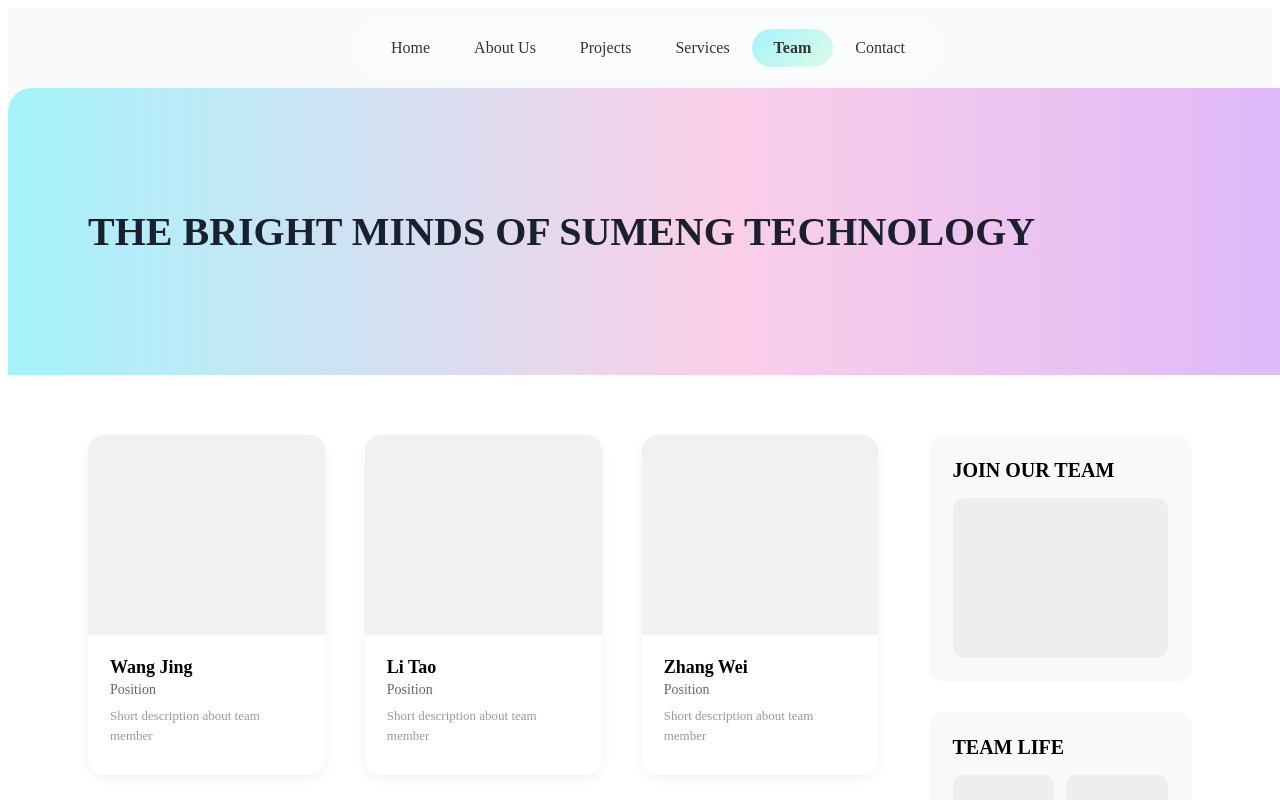
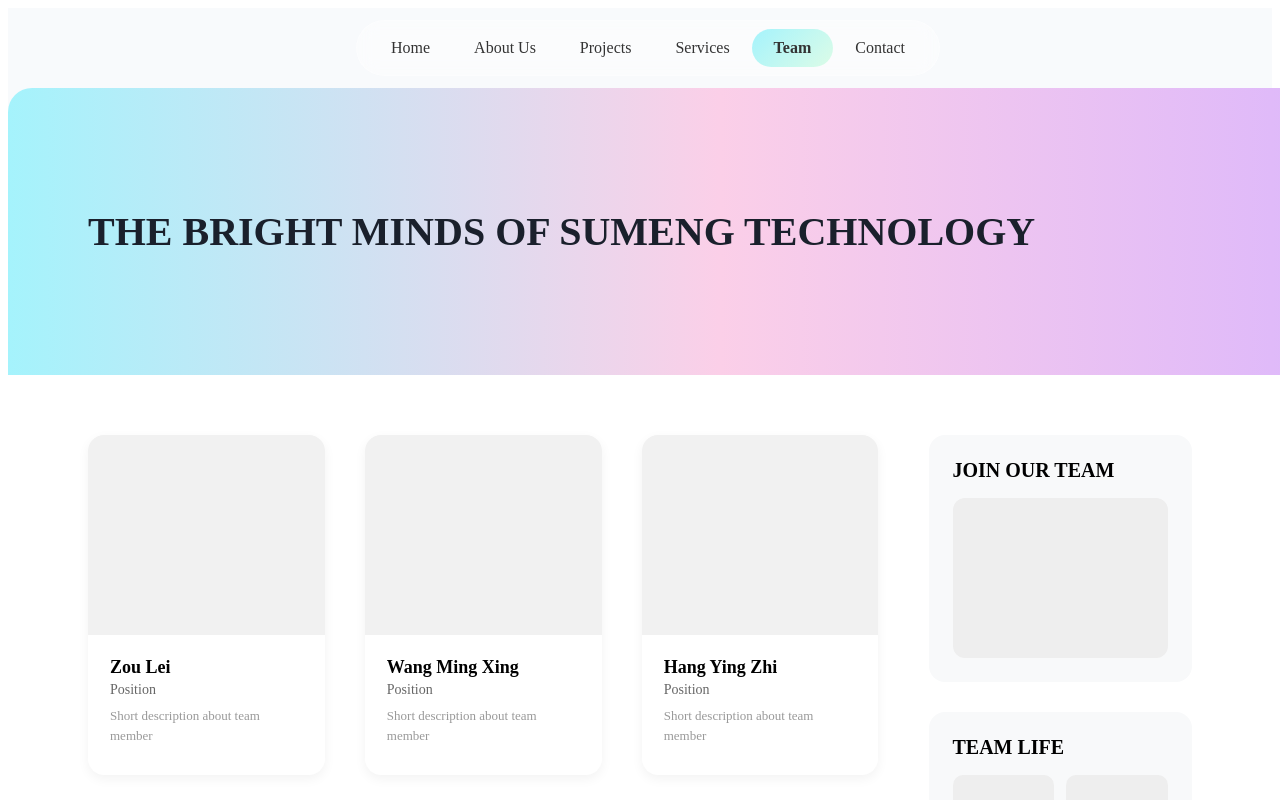
Before and after one commit to hyz2061/Company-Profile, a Vue app: page /team in a window 1280 px wide. Shown: the top 800 px of the page. Built offline with nearby package versions, Linux system fonts and the light colour scheme.

Commit message:
fix:团队介绍页面

```diff
--- a/src/views/TeamPage.vue
+++ b/src/views/TeamPage.vue
@@ -1,6 +1,6 @@
 <template>
   <div class="team-page">
-    <!-- 顶部标题渐变区（已删除空白框） -->
+    <!-- 顶部标题区 -->
     <section class="team-hero">
       <div class="hero-content">
         <h1>THE BRIGHT MINDS OF SUMENG TECHNOLOGY</h1>
@@ -16,7 +16,7 @@
           <div class="member-card">
             <div class="avatar"></div>
             <div class="info">
-              <h3>Wang Jing</h3>
+              <h3>Zou Lei</h3>
               <p>Position</p>
               <p class="desc">Short description about team member</p>
             </div>
@@ -24,7 +24,7 @@
           <div class="member-card">
             <div class="avatar"></div>
             <div class="info">
-              <h3>Li Tao</h3>
+              <h3>Wang Ming Xing</h3>
               <p>Position</p>
               <p class="desc">Short description about team member</p>
             </div>
@@ -32,7 +32,7 @@
           <div class="member-card">
             <div class="avatar"></div>
             <div class="info">
-              <h3>Zhang Wei</h3>
+              <h3>Hang Ying Zhi</h3>
               <p>Position</p>
               <p class="desc">Short description about team member</p>
             </div>
@@ -63,7 +63,7 @@
           </div>
         </section>
 
-        <!-- 右侧：边栏（你要加回来的部分） -->
+        <!-- 右侧：边栏 -->
         <aside class="team-sidebar">
           <div class="sidebar-block">
             <h2>JOIN OUR TEAM</h2>
@@ -96,7 +96,7 @@
   flex-direction: column;
 }
 
-/* 顶部渐变标题区 */
+/* 顶部标题区 */
 .team-hero {
   width: 100%;
   padding: 120px 80px;
```
